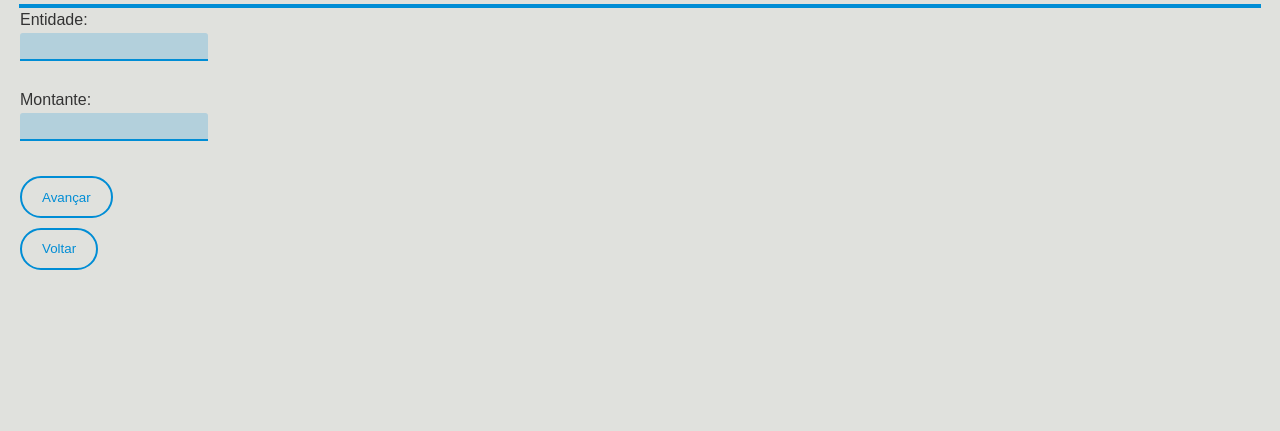
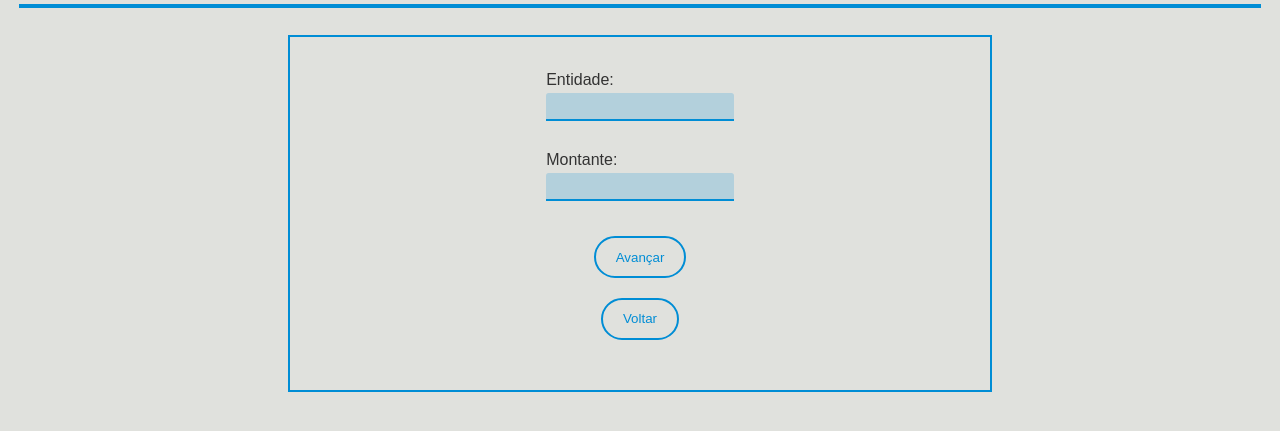
Before and after one commit to sfd-sdc/ProjInt, a Flask app: page /pay in a window 1280 px wide. Shown: the part 71-502 px from the top of the page. Run offline with Flask 3, Linux system fonts and the light colour scheme.

Commit message:
CSS atualizado

```diff
--- a/flaskr/static/css/style.css
+++ b/flaskr/static/css/style.css
@@ -39,11 +39,12 @@ body {
     display: flex;
     justify-content: center;
     flex-wrap: wrap;
+    padding-top: 20px;
 }
 
 .button-submit {
-    display: flex;
-    justify-content: center;
+    display: block;
+    margin: 10px auto;
 }
 
 .button-voltar {
--- a/flaskr/templates/login.html
+++ b/flaskr/templates/login.html
@@ -13,7 +13,7 @@
     </form>
 
     <form action="/" method="get">
-        <input class="button-voltar" type="submit" value="Voltar" />
+        <input type="submit" value="Voltar" />
     </form>
 </div>
 {% endblock %}
--- a/flaskr/templates/payments.html
+++ b/flaskr/templates/payments.html
@@ -1,4 +1,5 @@
 {% extends "base.html" %} {% block title %} {{ data.title }} {% endblock %} {% block content %}
+<div class="content">
     <form action="/payment" method="POST">
         <label for="entity">Entidade:</label><br />
         <input type="text" id="entity" name="entity" required /><br /><br />
@@ -7,10 +8,10 @@
 
         <p>{{ data.entity }}</p>
 
-    <input type="submit" value="Avançar" />
+        <input class="button-submit" type="submit" value="Avançar" />
     </form>
     <form action="/login" method="POST">
         <input class="button-voltar" type="submit" value="Voltar" />
     </form>
-
+</div>
 {% endblock %}
--- a/flaskr/templates/signup.html
+++ b/flaskr/templates/signup.html
@@ -1,4 +1,5 @@
 {% extends "base.html" %} {% block title %} {{ data.name }} {% endblock %} {% block nav %} {{ data.page }} {% endblock %} {% block content %}
+<div class="content">
     <form action="/createUser" method="POST">
         <label for="fullname">Nome Completo:</label><br />
         <input type="text" id="fullname" name="fullname" required /><br /><br />
@@ -29,10 +30,11 @@
             required
             oninput="this.setCustomValidity(this.value != document.getElementById('password').value ? 'As senhas não coincidem.' : '')" /><br /><br />
 
-    <input type="submit" value="Submeter" />
+        <input class="button-submit" type="submit" value="Submeter" />
     </form>
 
     <form action="/" method="get">
         <input class="button-voltar" type="submit" value="Voltar" />
     </form>
+</div>
 {% endblock %}
--- a/flaskr/templates/transfers.html
+++ b/flaskr/templates/transfers.html
@@ -1,4 +1,5 @@
 {% extends "base.html" %} {% block title %} {{ data.title }} {% endblock %} {% block content %}
+<div class="content">
     <form action="/transfer" method="POST">
         <label for="iban">IBAN:</label><br />
         <input type="text" id="iban" name="iban" required /><br /><br />
@@ -7,10 +8,11 @@
 
         <!--<p>{{ data.entity }}</p>-->
 
-    <input type="submit" value="Avançar" />
+        <input class="button-submit" type="submit" value="Avançar" />
     </form>
     <form action="/login" method="POST">
         <input class="button-voltar" type="submit" value="Voltar" />
     </form>
+</div>
 
 {% endblock %}
```
Also changed, not shown: flaskr/templates/create_account.html (+6 -3 lines). Lines whose indentation alone changed are shown as unchanged.
